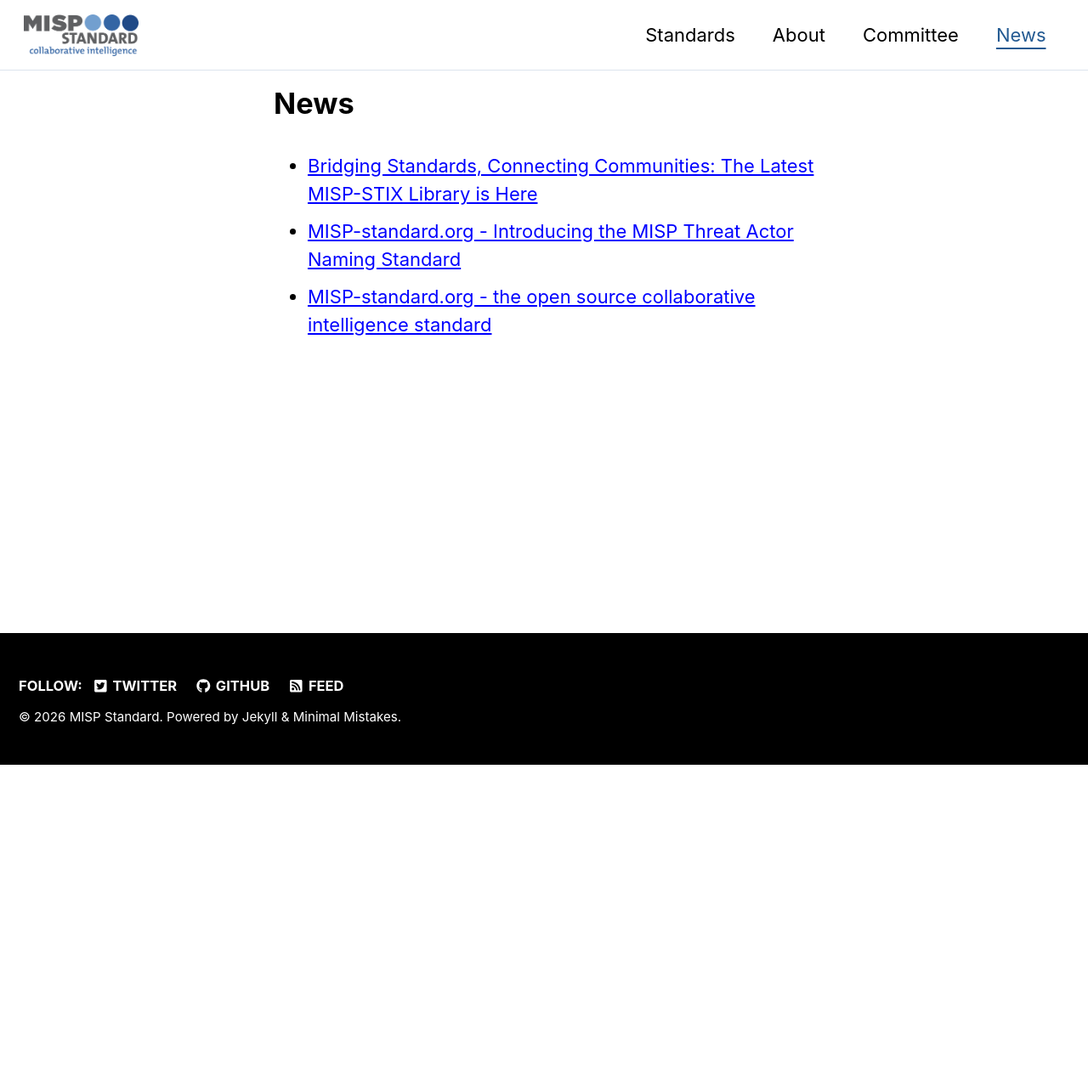
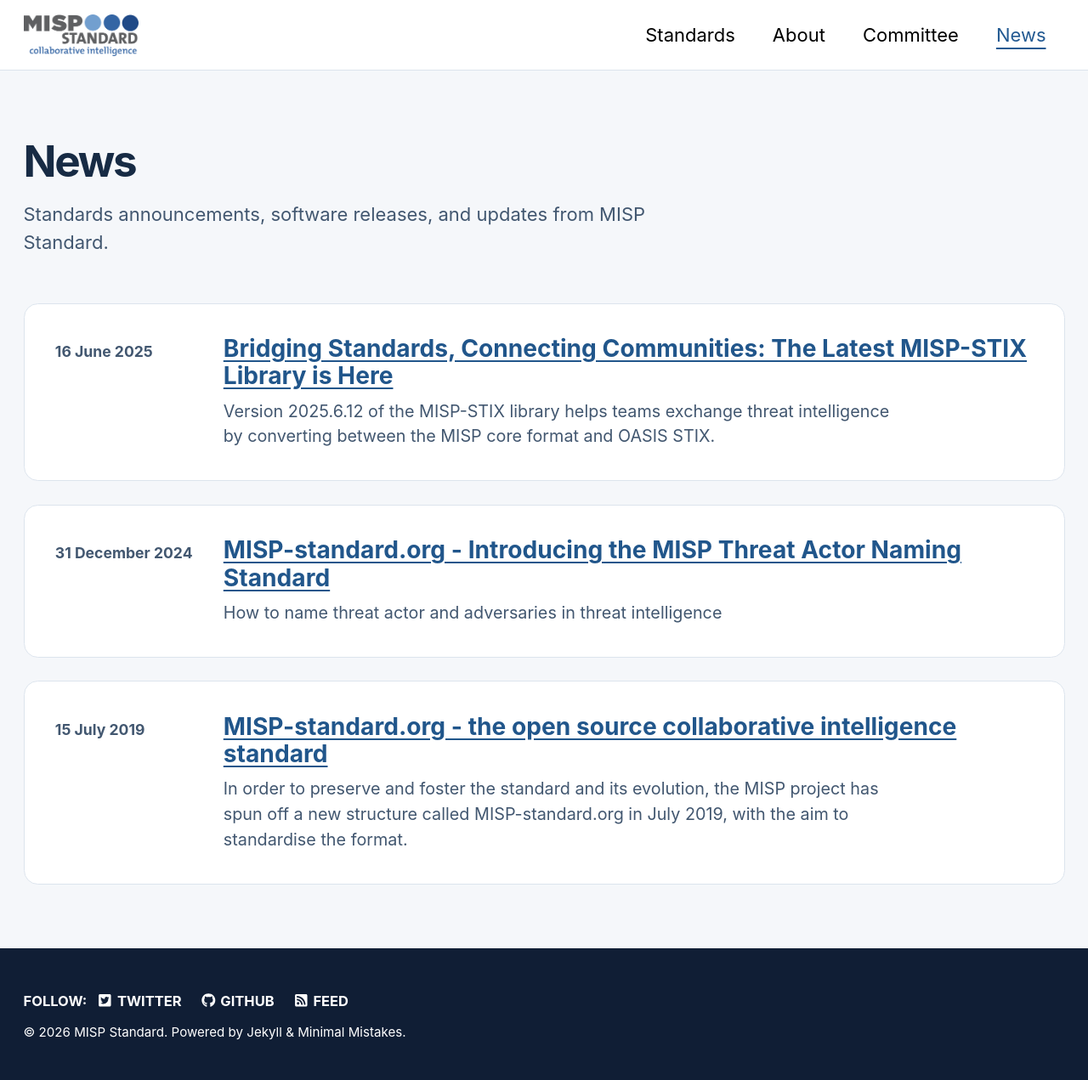
Before and after one commit to MISP/misp-standard.org, a Jekyll site: the page built from post.md, in a window 1280 px wide. Shown: the whole page at 85% size. Built offline with Jekyll 4.4.1, drawn with Linux system fonts in a browser that asks for light colours; cached includes are drawn as plain includes; nearby versions of some CDN libraries; before the commit the page ends 900 px from its top, so only the background shows below that.

Commit message:
Modernize the Committee, About, and News pages

```diff
--- /dev/null
+++ b/_layouts/misp-information.html
@@ -0,0 +1,22 @@
+---
+layout: splash
+---
+
+<header class="misp-page-intro"{% if page.intro_id %} id="{{ page.intro_id }}"{% endif %}>
+  <h1 id="page-title">{{ page.title }}</h1>
+  <p>{{ page.excerpt }}</p>
+</header>
+
+{% if page.toc %}
+  <div class="misp-document">
+    <nav class="misp-section-index misp-document__index" aria-label="On this page">
+      <p aria-hidden="true">On this page</p>
+      {% include toc.html html=content sanitize=true h_min=2 h_max=2 %}
+    </nav>
+    <div class="misp-document__body">
+      {{ content }}
+    </div>
+  </div>
+{% else %}
+  {{ content }}
+{% endif %}
--- a/_posts/2025-06-16-MISP-STIX-Library.md
+++ b/_posts/2025-06-16-MISP-STIX-Library.md
@@ -3,7 +3,7 @@ layout: posts
 title: "Bridging Standards, Connecting Communities: The Latest MISP-STIX Library is Here"
 modified:
 categories: blog
-excerpt:
+excerpt: Version 2025.6.12 of the MISP-STIX library helps teams exchange threat intelligence by converting between the MISP core format and OASIS STIX.
 tags: []
 image:
   feature:
--- a/_sass/_misp-site.scss
+++ b/_sass/_misp-site.scss
@@ -219,7 +219,9 @@
 }
 
 .misp-project,
-.misp-standard {
+.misp-standard,
+.misp-document__section,
+.misp-news__entry {
   padding: 1.1rem;
   border: 1px solid #dce4ed;
   border-radius: 0.75rem;
@@ -254,7 +256,7 @@
   }
 }
 
-.misp-directory__intro {
+.misp-page-intro {
   padding: clamp(2rem, 6vw, 4rem) 0 1.5rem;
 
   h1 {
@@ -269,7 +271,7 @@
   }
 }
 
-.misp-directory__index {
+.misp-section-index {
   margin-bottom: 1.5rem;
 
   ul {
@@ -293,10 +295,154 @@
   }
 }
 
-.misp-directory {
+.misp-directory,
+.misp-document__body,
+.misp-news {
   display: grid;
+  grid-template-columns: minmax(0, 1fr);
   gap: 0.75rem;
   margin-bottom: clamp(2rem, 5vw, 3.75rem);
+}
+
+.misp-document {
+  display: grid;
+  grid-template-columns: minmax(0, 1fr);
+  gap: 1.25rem;
+}
+
+.misp-document__index {
+  margin: 0;
+  align-self: start;
+
+  p {
+    margin: 0 0 0.55rem;
+    color: #425770;
+    font-size: 0.8rem;
+    font-weight: 700;
+  }
+}
+
+.misp-document__body {
+  max-width: 48rem;
+  min-width: 0;
+
+  .misp-document__lead {
+    max-width: 68ch;
+    margin: 0 0 0.5rem;
+    color: #425770;
+  }
+}
+
+.misp-document__section,
+.misp-news__entry {
+  padding: clamp(1rem, 3vw, 1.65rem);
+}
+
+.misp-document__section {
+  h2 {
+    font-size: clamp(1.25rem, 2.5vw, 1.55rem);
+  }
+
+  h2,
+  h3 {
+    scroll-margin-top: 1rem;
+  }
+
+  p,
+  ul,
+  ol,
+  address {
+    margin: 0.75rem 0 0;
+    color: #425770;
+    font-size: 1rem;
+  }
+
+  li + li {
+    margin-top: 0.35rem;
+  }
+}
+
+.misp-site .misp-document__section > h3 {
+  margin-top: 1.25rem;
+  font-size: 1.1rem;
+}
+
+.misp-history {
+  display: grid;
+  grid-template-columns: max-content minmax(0, 1fr);
+  align-items: baseline;
+  gap: 0.75rem 1rem;
+  margin-top: 1rem;
+
+  h3 {
+    color: #235a92;
+    font-size: 1rem;
+  }
+
+  p {
+    margin: 0;
+  }
+}
+
+.misp-document__section .misp-people {
+  display: grid;
+  grid-template-columns: repeat(auto-fit, minmax(10rem, 1fr));
+  gap: 0.4rem 1rem;
+  max-width: 38rem;
+
+  li {
+    margin-top: 0;
+  }
+}
+
+.misp-document__section .misp-sponsors {
+  display: flex;
+  flex-wrap: wrap;
+  gap: 1rem 1.5rem;
+  align-items: center;
+  padding: 0;
+  list-style: none;
+
+  li {
+    max-width: 100%;
+    margin-top: 0;
+  }
+
+  img {
+    display: block;
+    max-width: 100%;
+    height: auto;
+  }
+}
+
+.misp-contact {
+  font-style: normal;
+  overflow-wrap: anywhere;
+}
+
+.misp-news {
+  max-width: 56rem;
+  padding: 0;
+  list-style: none;
+}
+
+.misp-news__entry {
+  display: grid;
+  gap: 0.45rem 1.5rem;
+
+  time {
+    color: #425770;
+    font-size: 0.8rem;
+    font-weight: 650;
+  }
+
+  h2 {
+    font-size: clamp(1.2rem, 2.2vw, 1.45rem);
+  }
+
+  p {
+    max-width: 65ch;
+  }
 }
 
 .misp-standard {
@@ -342,6 +488,27 @@
   .misp-standard {
     grid-template-columns: minmax(0, 1fr) auto;
   }
+
+  .misp-news__entry {
+    grid-template-columns: 7.5rem minmax(0, 1fr);
+    align-items: baseline;
+  }
+}
+
+@media (min-width: 52em) {
+  .misp-document {
+    grid-template-columns: minmax(9rem, 11rem) minmax(0, 48rem);
+    gap: 2rem;
+  }
+
+  .misp-document__index {
+    position: sticky;
+    top: 1.5rem;
+
+    ul {
+      display: grid;
+    }
+  }
 }
 
 @media (prefers-reduced-motion: reduce) {
--- a/about.md
+++ b/about.md
@@ -1,30 +1,39 @@
 ---
-title: About
-layout: single
-author_profile: false
+title: About MISP Standard
+layout: misp-information
+classes: misp-site
 toc: true
+excerpt: MISP Standard is a standards body that develops free and open formats for exchanging and modeling intelligence across tools and organizations.
 ---
 
-The MISP standard is a collaborative intelligence standard, powering intelligence and information exchange, sharing and modeling. The misp-standard.org is a standards body developing free and open standards through sane open-source collaboration.
+<p class="misp-document__lead">The formats support cyber threat intelligence, digital forensics and incident response, vulnerability management, financial fraud prevention, border control, and other intelligence work.</p>
 
-The formats support work in cyber threat intelligence, digital forensics and incident response, vulnerability management, financial fraud prevention, border control, and other intelligence disciplines.
+<section class="misp-document__section" markdown="1">
+## History
 
-# History
+<div class="misp-history" markdown="1">
+### 2012
 
-In 2012, a group of organisations joined forces in order to work on an open-source project, aiming to enable the exchange of cybersecurity information, called [MISP](https://www.misp-project.org/). Over the years,
-the project grew larger and a wide range of organisations became both users of and contributors to the project.
+A group of organizations started [MISP](https://www.misp-project.org/) as an open-source project for sharing cybersecurity information. Over time, more organizations adopted and contributed to it.
 
-In 2016, as part of an effort to enable interoperability and to support integrators, the team behind the open-source project began documenting the formats and protocols used by the MISP software, which lead to more users, contributors and organisations starting to rely on the MISP formats and protocols for information and intelligence exchange.
+### 2016
 
-As of 2017, the MISP format was extended with an object templating system, introducing the ability for anyone to control their own custom data-models without depending on third-party validation or consensus.
+The project began documenting MISP's formats and protocols so other tools could exchange intelligence with MISP and integrators could rely on a shared specification.
 
-In order to preserve and foster the standard and its evolution, the MISP project spun off a new structure in 2019, with the aim to standardise the format under the [misp-standard.org](https://www.misp-standard.org).
+### 2017
 
-As of November 2019, [5 official standards](/standards) (MISP core format, MISP object template format, MISP taxonomy format, MISP galaxy format, and SightingDB format) are now published.
+MISP added object templates so teams could define their own data models without relying on a central approval process.
 
-A host of proprietary and open source software are implementing and using the MISP standard in their respective software such as the [MISP Project](https://www.misp-project.org/), [The Hive](https://thehive-project.org/), [AIL Framework](https://github.com/CIRCL/AIL-framework), [PyMISP](https://github.com/MISP/PyMISP) and many more.
+### 2019
 
-# Who
+The project formed [misp-standard.org](https://www.misp-standard.org) to maintain and develop the formats. By November, it had published five standards covering the MISP core, object template, taxonomy, galaxy, and SightingDB formats.
+</div>
+
+Open-source and proprietary tools use the [MISP standards]({{ '/standards/' | relative_url }}), including [MISP](https://www.misp-project.org/), [TheHive](https://thehive-project.org/), [AIL Framework](https://github.com/CIRCL/AIL-framework), and [PyMISP](https://github.com/MISP/PyMISP).
+</section>
+
+<section class="misp-document__section" markdown="1">
+## People {#who}
 
 - Alexandre Dulaunoy
 - Andras Iklody
@@ -33,20 +42,28 @@ A host of proprietary and open source software are implementing and using the MI
 - Deborah Servili
 - Christian Studer
 - Raphael Vinot
+{:.misp-people}
+</section>
 
-# Sponsors
+<section class="misp-document__section" markdown="1">
+## Sponsors
 
-![](https://www.misp-project.org/assets/images/logo.png)
-![](https://www.misp-project.org/assets/images/en_cef.png)
+<ul class="misp-sponsors">
+  <li><img src="https://www.misp-project.org/assets/images/logo.png" alt="CIRCL, Computer Incident Response Center Luxembourg" width="108" height="40"></li>
+  <li><img src="https://www.misp-project.org/assets/images/en_cef.png" alt="Co-financed by the European Union, Connecting Europe Facility" width="280" height="40"></li>
+</ul>
+</section>
 
-# Contact
+<section class="misp-document__section" markdown="1">
+## Contact
 
-~~~
-CIRCL
-c/o LHC g.i.e.
-122, rue Adolphe Fischer
-Luxembourg, L-1521
-Luxembourg
-(+352) 247 88444
-info@misp-project.org
-~~~
+<address class="misp-contact">
+  <strong>CIRCL</strong><br>
+  c/o LHC g.i.e.<br>
+  122, rue Adolphe Fischer<br>
+  Luxembourg, L-1521<br>
+  Luxembourg<br>
+  <a href="tel:+35224788444">(+352) 247 88444</a><br>
+  <a href="mailto:info@misp-project.org">info@misp-project.org</a>
+</address>
+</section>
--- a/committee.md
+++ b/committee.md
@@ -1,59 +1,59 @@
 ---
-layout: single
-title: MISP Standard Committee
-excerpt: "The MISP Standard Committee is dedicated to the development, maintenance, and promotion of open standards for threat intelligence sharing."
-author_profile: false
+title: MISP Standard Committee Charter
+layout: misp-information
+classes: misp-site
+intro_id: misp-standard-committee-charter
 toc: true
-toc_label: Committee Overview
-classes: wide
-header:
-  overlay_image: /assets/images/misp-long.png
-  overlay_filter: 0.8
+excerpt: How the committee develops, reviews, and publishes open standards for threat intelligence sharing.
 ---
 
-# MISP Standard Committee Charter
-
+<section class="misp-document__section" markdown="1">
 ## Introduction
 
-The **MISP Standard Committee** is dedicated to the development, maintenance, and promotion of open standards for threat intelligence sharing. Operating under the auspices of [misp-standard.org](https://misp-standard.org), the committee ensures that all standards are relevant, up-to-date, and published as Internet-Drafts (I-D) through the Internet Engineering Task Force (IETF) and MISP standard publication.
+The MISP Standard Committee maintains and promotes open standards under [misp-standard.org](https://misp-standard.org). It keeps the standards up to date, publishes them on the MISP Standard website, and submits them as Internet-Drafts to the Internet Engineering Task Force (IETF).
+</section>
 
+<section class="misp-document__section" markdown="1">
 ## Objectives
 
-- **Accept New Standards**: Evaluate and approve proposals for new MISP standards that enhance threat intelligence sharing capabilities.
-- **Update Existing Standards**: Regularly review and revise existing standards to address emerging cybersecurity challenges and technological advancements.
-- **Publish as IETF Internet-Drafts**: Ensure all standards are documented and submitted as IETF I-Ds for broader community engagement and potential adoption as formal RFCs.
+- Evaluate and approve proposals for new MISP standards that improve threat intelligence sharing.
+- Review and revise existing standards as cybersecurity needs and technology change.
+- Submit standards as IETF Internet-Drafts for wider community review and possible adoption as RFCs.
+</section>
 
-## Model of Operation
+<section class="misp-document__section" markdown="1">
+## Model of operation
 
 ### Membership
 
-- **Open Participation**: Membership is open to all individuals and organizations interested in contributing to MISP standards.
-- **Diverse Representation**: Encourage participation from various sectors, including cybersecurity experts, industry professionals, academics, and government agencies.
+Participation is open to individuals and organizations interested in contributing to MISP standards. The committee encourages participation across cybersecurity, industry, academia, and government.
 
 ### Meetings
 
-- **Regular Sessions**: Conduct monthly virtual meetings to discuss proposals, updates, and committee activities.
-- **Special Meetings**: Schedule additional meetings as needed for urgent matters or in-depth discussions.
+The committee meets online each month to discuss proposals, updates, and committee activities. It schedules additional meetings for urgent matters or topics that need more time.
 
-### Proposal Submission
+### Proposal submission
 
-- **Documentation Requirements**: Proposals must include a detailed description, objectives, and any relevant technical specifications.
+Proposals must include a detailed description, objectives, and any relevant technical specifications.
 
-### Review and Approval
+### Review and approval
 
-- **Initial Assessment**: A designated review team evaluates submissions for completeness and relevance.
-- **Community Feedback**: Publish proposals for a 30-day public comment period to gather broader input.
-- **Final Decision**: The committee votes on proposals after considering all feedback; a majority vote is required for approval.
+1. A designated review team checks submissions for completeness and relevance.
+2. Proposals are published for 30 days of public comment.
+3. The committee considers the feedback and votes. Approval requires a majority.
 
 ### Publication
 
-- **Draft Preparation**: Approved standards are formatted according to IETF guidelines for I-Ds.
-- **MISP Standard Publication**: The standard is published on the MISP Standard website.
-- **IETF Submission**: Submit the drafts to the IETF for official publication and initiate the standardization process.
-- **Ongoing Maintenance**: Monitor and revise drafts based on MISP standard, IETF feedback and evolving community needs.
+1. Format approved standards as IETF Internet-Drafts.
+2. Publish the standards on the MISP Standard website.
+3. Submit the drafts to the IETF to begin the standardization process.
+4. Revise drafts in response to feedback from the MISP and IETF communities and to evolving needs.
+</section>
 
-## Objectives
+<section class="misp-document__section" markdown="1">
+## Operating principles {#objectives-1}
 
-- **Streamline Standardization**: Maintain a simple, low-bureaucracy standardization process.
-- **Ensure Open Accessibility**: Make standards openly accessible and readily reusable.
-- **Enable Continuous Evolution**: Provide regular updates to standards in response to community needs.
+- Keep the standardization process simple.
+- Make standards openly available and easy to reuse.
+- Update standards regularly to reflect community needs.
+</section>
--- a/post.md
+++ b/post.md
@@ -1,13 +1,22 @@
 ---
 title: News
-layout: single
-author_profile: false
+layout: misp-information
+classes: misp-site
+excerpt: Standards announcements, software releases, and updates from MISP Standard.
 ---
 
-<ul>
+<ul class="misp-news">
   {% for post in site.posts %}
-    <li>
-      <a href="{{ post.url }}">{{ post.title }}</a>
-    </li>
+  <li>
+    <article class="misp-news__entry">
+      <time datetime="{{ post.date | date: '%Y-%m-%d' }}">{{ post.date | date: '%-d %B %Y' }}</time>
+      <div>
+        <h2><a href="{{ post.url | relative_url }}">{{ post.title | escape }}</a></h2>
+        {% if post.excerpt %}
+        <p>{{ post.excerpt | markdownify | strip_html | normalize_whitespace }}</p>
+        {% endif %}
+      </div>
+    </article>
+  </li>
   {% endfor %}
 </ul>
```
Also changed, not shown: standards.md (+2 -2 lines).
